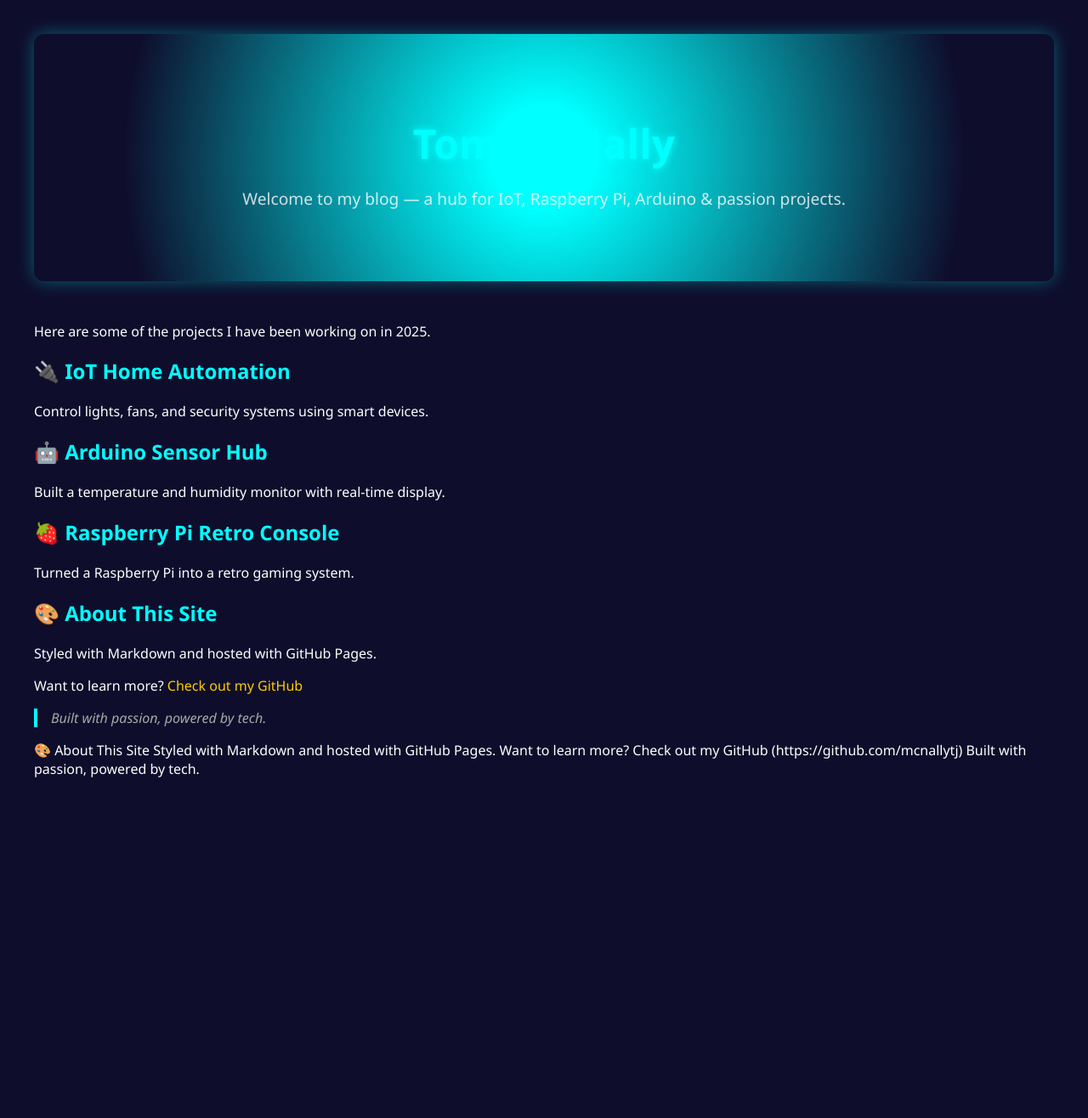
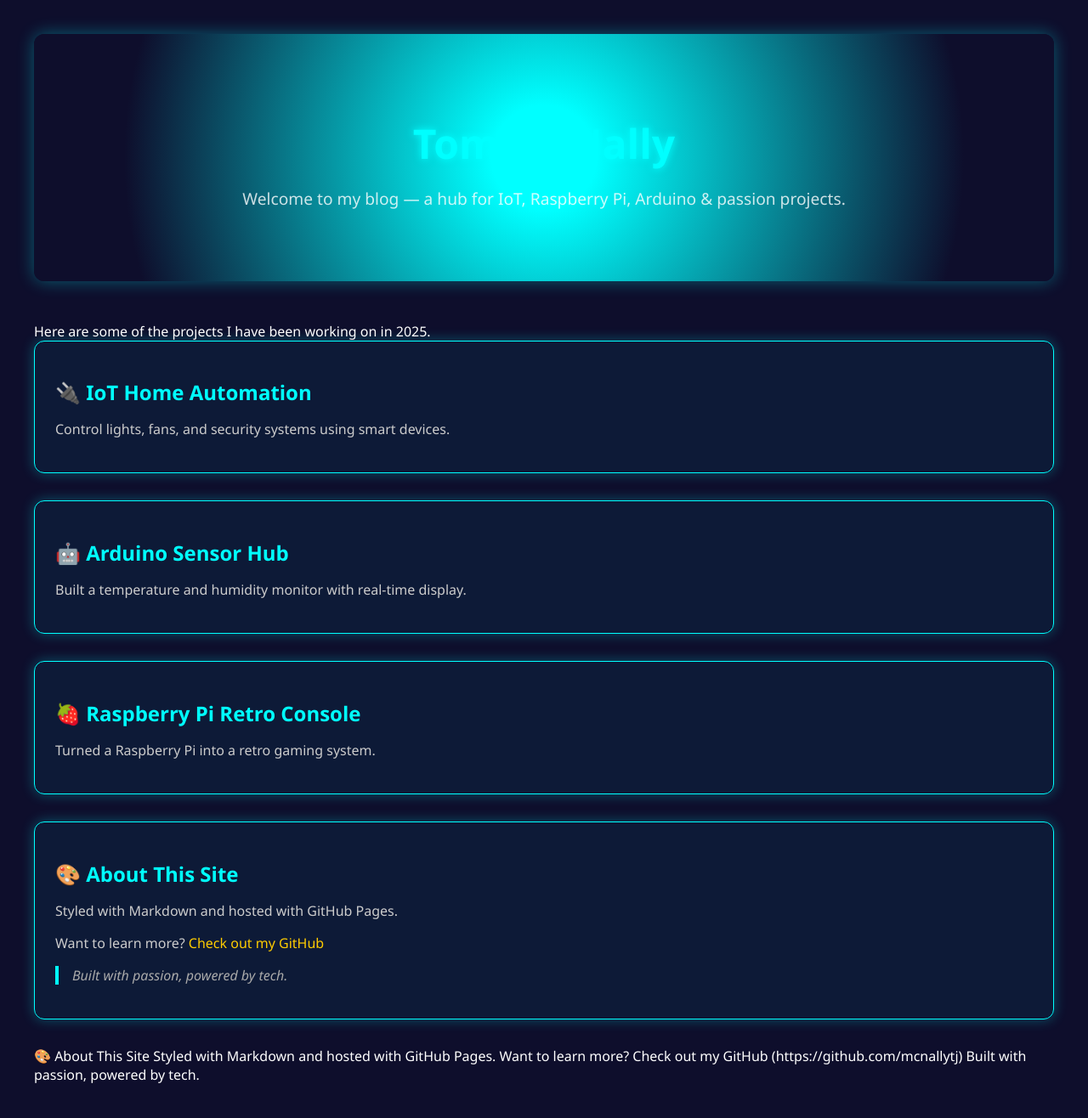
Before and after one commit to mcnallytj/skills-github-pages, a Jekyll site: the page built from index.html, in a window 1280 px wide. Shown: the whole page at 85% size. Built offline with Jekyll 4.4.1, drawn with Linux system fonts in a browser that asks for light colours; before the commit the page ends 956 px from its top, so only the background shows below that.

Commit message:
Update style.css

```diff
--- a/assets/css/style.css
+++ b/assets/css/style.css
@@ -39,6 +39,30 @@ blockquote {
   border-radius: 12px;
   box-shadow: 0 0 20px #00ffff55;
 }
+.project-card {
+  background: rgba(0, 255, 255, 0.05);
+  border: 1px solid #00ffff;
+  border-radius: 12px;
+  padding: 1.5rem;
+  margin-bottom: 2rem;
+  box-shadow: 0 0 15px rgba(0, 255, 255, 0.3);
+  transition: transform 0.2s ease;
+}
+
+.project-card:hover {
+  transform: translateY(-5px);
+  box-shadow: 0 0 25px rgba(0, 255, 255, 0.6);
+}
+
+.project-card h2 {
+  color: #00ffff;
+  margin-bottom: 0.5rem;
+}
+
+.project-card p {
+  color: #ccc;
+}
+
 
 .hero h1 {
   font-size: 3rem;
```
